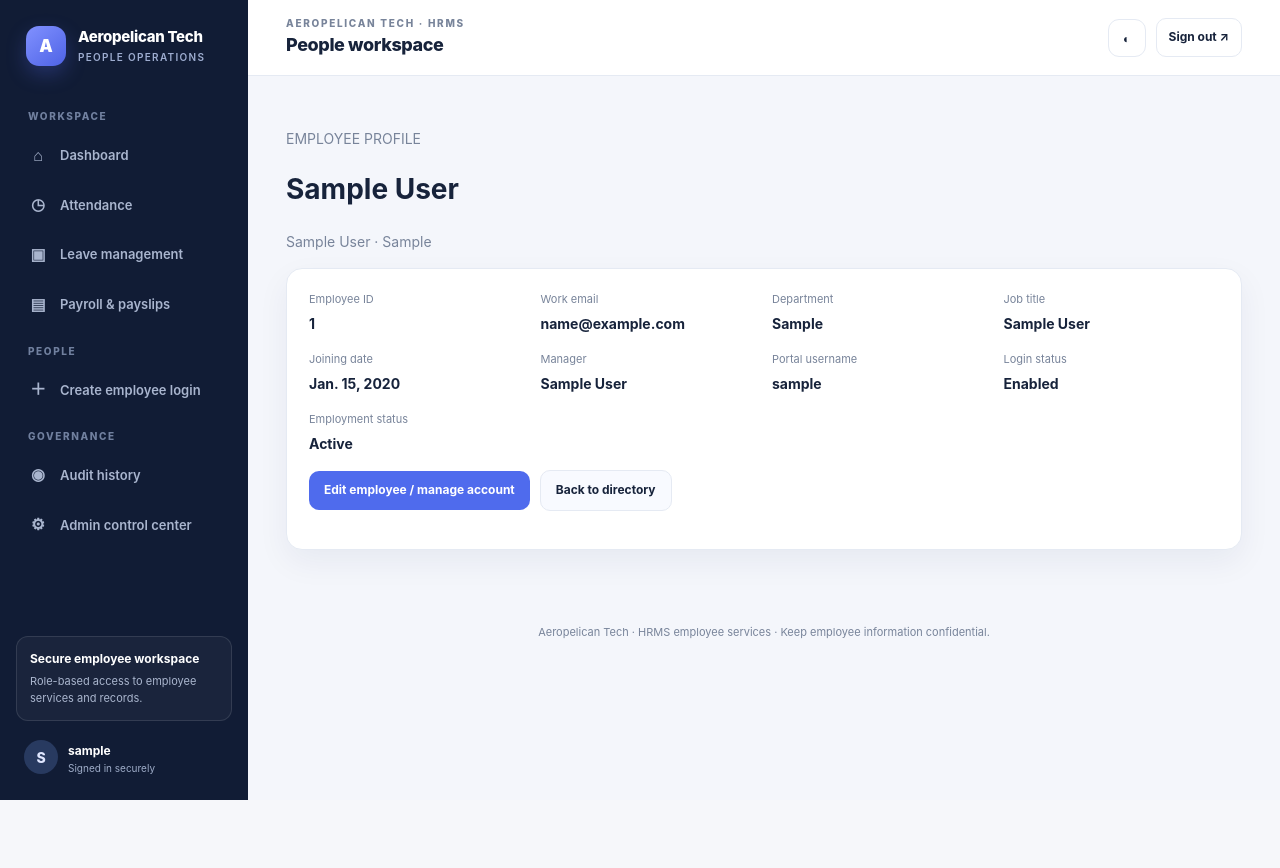
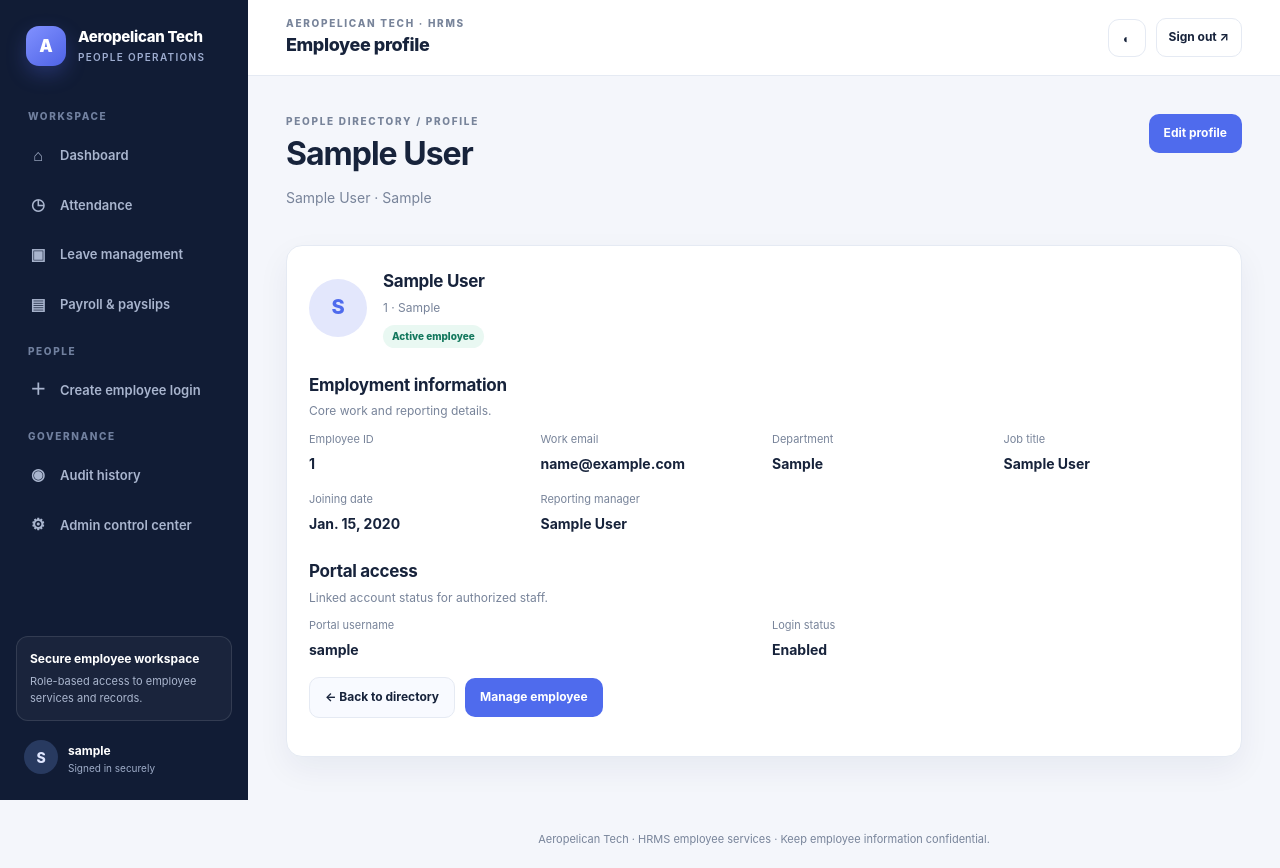
Before and after one commit to chandrasekhart1298/aeropelican, a Django app: page /employees/1/ in a window 1280 px wide. Before the commit the page ends 800 px from the top, so only its background shows below. Run offline with Django 5.2, Linux system fonts and the light colour scheme; a user stored in the database is signed in; tables that the repository leaves empty hold one stand-in row (values such as "Sample post").

Commit message:
Polish employee profile page

```diff
--- a/employees/templates/employees/profile.html
+++ b/employees/templates/employees/profile.html
@@ -1,7 +1,22 @@
 {% extends "employees/base.html" %}
-{% block title %}{{ employee.full_name }} | AeroPeople{% endblock %}
+{% block title %}{{ employee.full_name }} | Aeropelican Tech{% endblock %}
+{% block page_title %}Employee profile{% endblock %}
 {% block content %}
-<p class="muted">EMPLOYEE PROFILE</p><h1>{{ employee.full_name }}</h1><p class="muted">{{ employee.job_title }} · {{ employee.department }}</p>
-<section class="panel"><div class="detail">
-<div><small>Employee ID</small><strong>{{ employee.employee_id }}</strong></div><div><small>Work email</small><strong>{{ employee.work_email }}</strong></div><div><small>Department</small><strong>{{ employee.department }}</strong></div><div><small>Job title</small><strong>{{ employee.job_title }}</strong></div><div><small>Joining date</small><strong>{{ employee.joining_date }}</strong></div><div><small>Manager</small><strong>{{ employee.manager.full_name|default:"Not assigned" }}</strong></div><div><small>Portal username</small><strong>{{ employee.user.username|default:"Not linked" }}</strong></div><div><small>Login status</small><strong>{% if employee.user and employee.user.is_active %}Enabled{% else %}Disabled / not linked{% endif %}</strong></div><div><small>Employment status</small><strong>{% if employee.is_active %}Active{% else %}Inactive{% endif %}</strong></div>
-</div><div class="actions"><a class="btn" href="{% url 'employee_manage' employee.pk %}">Edit employee / manage account</a><a class="btn secondary" href="{% url 'employee_directory' %}">Back to directory</a></div></section>{% endblock %}
+<div class="page-heading">
+  <div><div class="eyebrow">People directory / Profile</div><h1>{{ employee.full_name }}</h1><p class="muted">{{ employee.job_title }} · {{ employee.department }}</p></div>
+  {% if can_manage_employee_accounts %}<a class="btn" href="{% url 'employee_manage' employee.pk %}">Edit profile</a>{% endif %}
+</div>
+<section class="panel">
+  <div style="display:flex;align-items:center;gap:16px;margin-bottom:24px">
+    <div class="avatar" style="width:58px;height:58px;flex-basis:58px;font-size:20px;background:color-mix(in srgb,var(--brand) 16%,var(--surface));color:var(--brand)">{{ employee.full_name|first|upper }}</div>
+    <div><h2 style="margin:0 0 5px">{{ employee.full_name }}</h2><div class="muted">{{ employee.employee_id }} · {{ employee.department }}</div>{% if employee.is_active %}<span class="badge" style="margin-top:7px">Active employee</span>{% else %}<span class="badge" style="margin-top:7px;background:var(--surface-2);color:var(--muted)">Inactive employee</span>{% endif %}</div>
+  </div>
+  <div class="section-heading"><div><h2>Employment information</h2><p class="muted">Core work and reporting details.</p></div></div>
+  <div class="detail">
+    <div><small>Employee ID</small><strong>{{ employee.employee_id }}</strong></div><div><small>Work email</small><strong>{{ employee.work_email }}</strong></div><div><small>Department</small><strong>{{ employee.department }}</strong></div><div><small>Job title</small><strong>{{ employee.job_title }}</strong></div><div><small>Joining date</small><strong>{{ employee.joining_date }}</strong></div><div><small>Reporting manager</small><strong>{{ employee.manager.full_name|default:"Not assigned" }}</strong></div>
+  </div>
+  <div class="section-heading"><div><h2>Portal access</h2><p class="muted">Linked account status for authorized staff.</p></div></div>
+  <div class="detail"><div><small>Portal username</small><strong>{{ employee.user.username|default:"Not linked" }}</strong></div><div><small>Login status</small><strong>{% if employee.user and employee.user.is_active %}Enabled{% else %}Disabled / not linked{% endif %}</strong></div></div>
+  <div class="actions"><a class="btn secondary" href="{% url 'employee_directory' %}">← Back to directory</a>{% if can_manage_employee_accounts %}<a class="btn" href="{% url 'employee_manage' employee.pk %}">Manage employee</a>{% endif %}</div>
+</section>
+{% endblock %}
```
